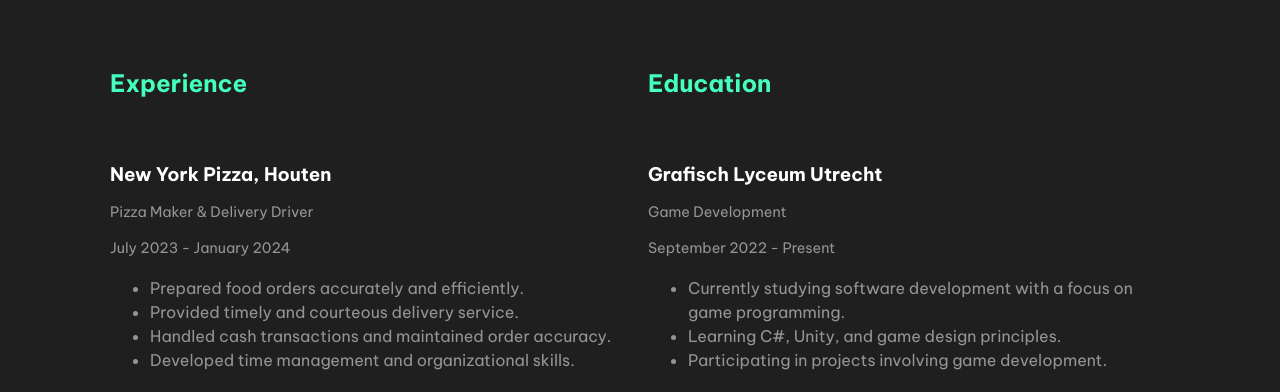
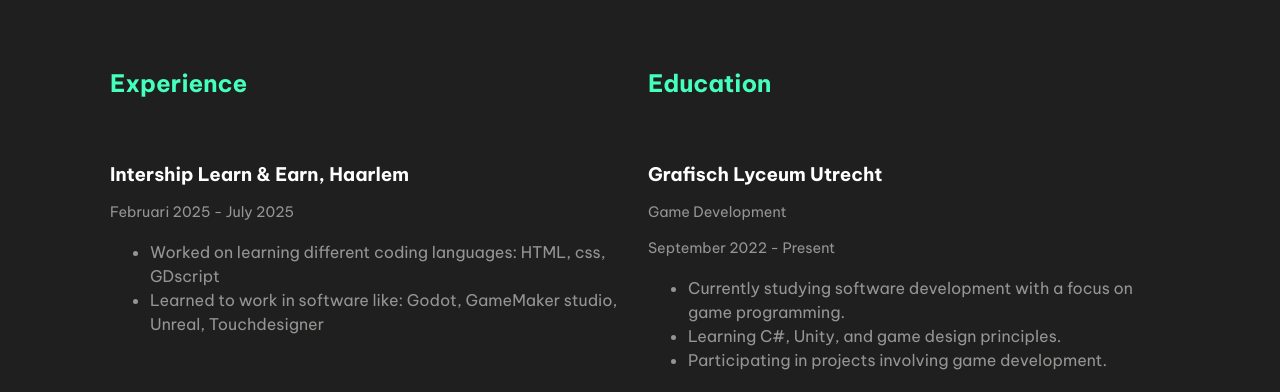
Before and after one commit to XanderKortekaas/Portfolio, a plain HTML site: page pages/cv.html in a window 1280 px wide. Shown: the part 386-778 px from the top of the page. Drawn offline with Linux system fonts and the light colour scheme.

Commit message:
Update cv.html

```diff
--- a/pages/cv.html
+++ b/pages/cv.html
@@ -45,6 +45,16 @@
 
         <section class="cv-section">
             <h2>Experience</h2>
+
+            <div class="experience-item">
+                <h3>Intership Learn & Earn, Haarlem</h3>
+                <p class="date">Februari 2025 - July 2025</p>
+                <ul>
+                    <li>Worked on learning different coding languages: HTML, css, GDscript</li>
+                    <li>Learned to work in software like: Godot, GameMaker studio, Unreal, Touchdesigner</li>
+                </ul>
+            </div>
+
             <div class="experience-item">
                 <h3>New York Pizza, Houten</h3>
                 <p class="job-title">Pizza Maker & Delivery Driver</p>
```
